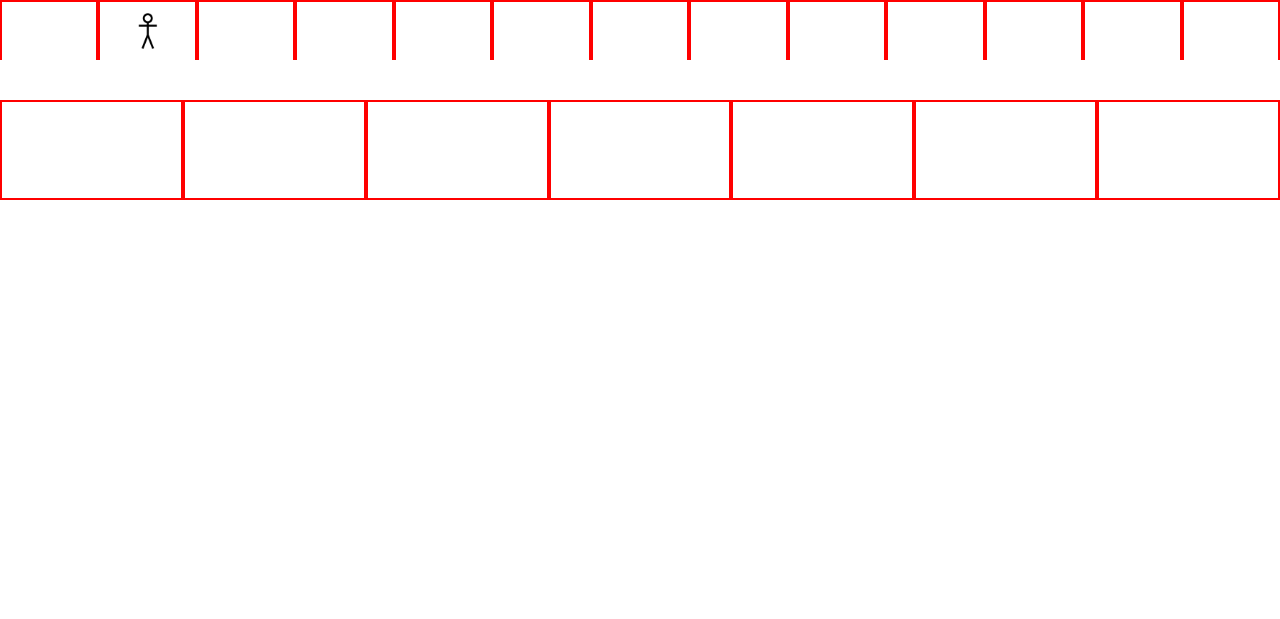
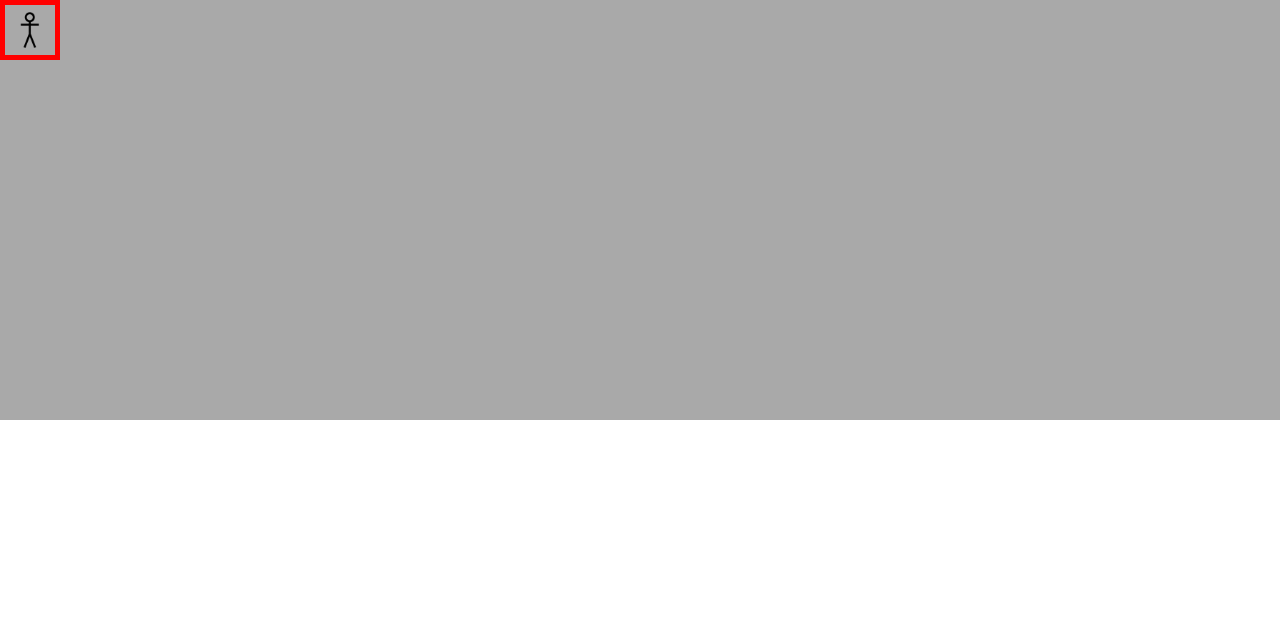
Before and after one commit to kjrideout/portfolio, a website: page index.html in a window 1280 px wide. Shown: the part 181-800 px from the top of the page. Drawn offline with nearby package versions, Linux system fonts and the light colour scheme.

```diff
--- a/css/styles.css
+++ b/css/styles.css
@@ -2,13 +2,11 @@
   box-sizing: border-box;
 }
 
-/*
 #ribbonMaze {
   height: 420px;
   width: 100%;
   background-color: darkgray;
 }
-*/
 
 .cell {
   display: flex;
@@ -16,7 +14,7 @@
   align-items: center;
   height: 60px;
   width: 60px;
-  border: 10px solid red;
+  border: 5px solid red;
 }
 
 #stickfig {
--- a/index.html
+++ b/index.html
@@ -26,6 +26,10 @@
   <h3>.blog</h3>
   <h1>RideouT</h1>
 
+
+
+
+
   <!--
     You need to find the number of cells across
     by getting the device width and module
@@ -34,60 +38,14 @@
 
 
 
-  <div id="ribbonMaze" class="flex-container">
-    <div id="cell" class="flex-child cell cell-rm-b">
-
-    </div>
-
-    <div id="cell" class="flex-child cell cell-rm-b">
-      <img src="img/stickfig.png" id="stickfig" />
-    </div>
-
-    <div id="cell" class="flex-child cell cell-rm-b">
-
-    </div>
-
-    <div id="cell" class="flex-child cell cell-rm-b">
-
-    </div>
-
-    <div id="cell" class="flex-child cell cell-rm-b">
-
-    </div>
-
-    <div id="cell" class="flex-child cell cell-rm-b">
-
-    </div>
-
-    <div id="cell" class="flex-child cell cell-rm-b">
-
-    </div>
-
-    <div id="cell" class="flex-child cell cell-rm-b">
-
-    </div>
-
-    <div id="cell" class="flex-child cell cell-rm-b">
-
-    </div>
-
-    <div id="cell" class="flex-child cell cell-rm-b">
-
-    </div>
-
-    <div id="cell" class="flex-child cell cell-rm-b">
-
-    </div>
-
-    <div id="cell" class="flex-child cell cell-rm-b">
-
-    </div>
-
-    <div id="cell" class="flex-child cell cell-rm-b">
-
+  <div id="ribbonMaze">
+    <div class="cell">
+      <img src="img/stickfig.png" id="stickfig">
     </div>
   </div>
 
+
+  <!--
 
 
   <div class="flex-container">
--- a/js/portfolio.js
+++ b/js/portfolio.js
@@ -2,8 +2,17 @@
   let cell_data = []
 
   let ribbonWidth = document.querySelector("#ribbonMaze").offsetWidth;
+  let cellHeight = 60;
+  let numCellsWide = ribbonWidth / cellHeight;
+
 
   console.log(ribbonWidth);
+  console.log(numCellsWide);
+
+
+
+
+
 
   //let mazeWidth = document.querySelector('#ribbonMaze');
 
```
